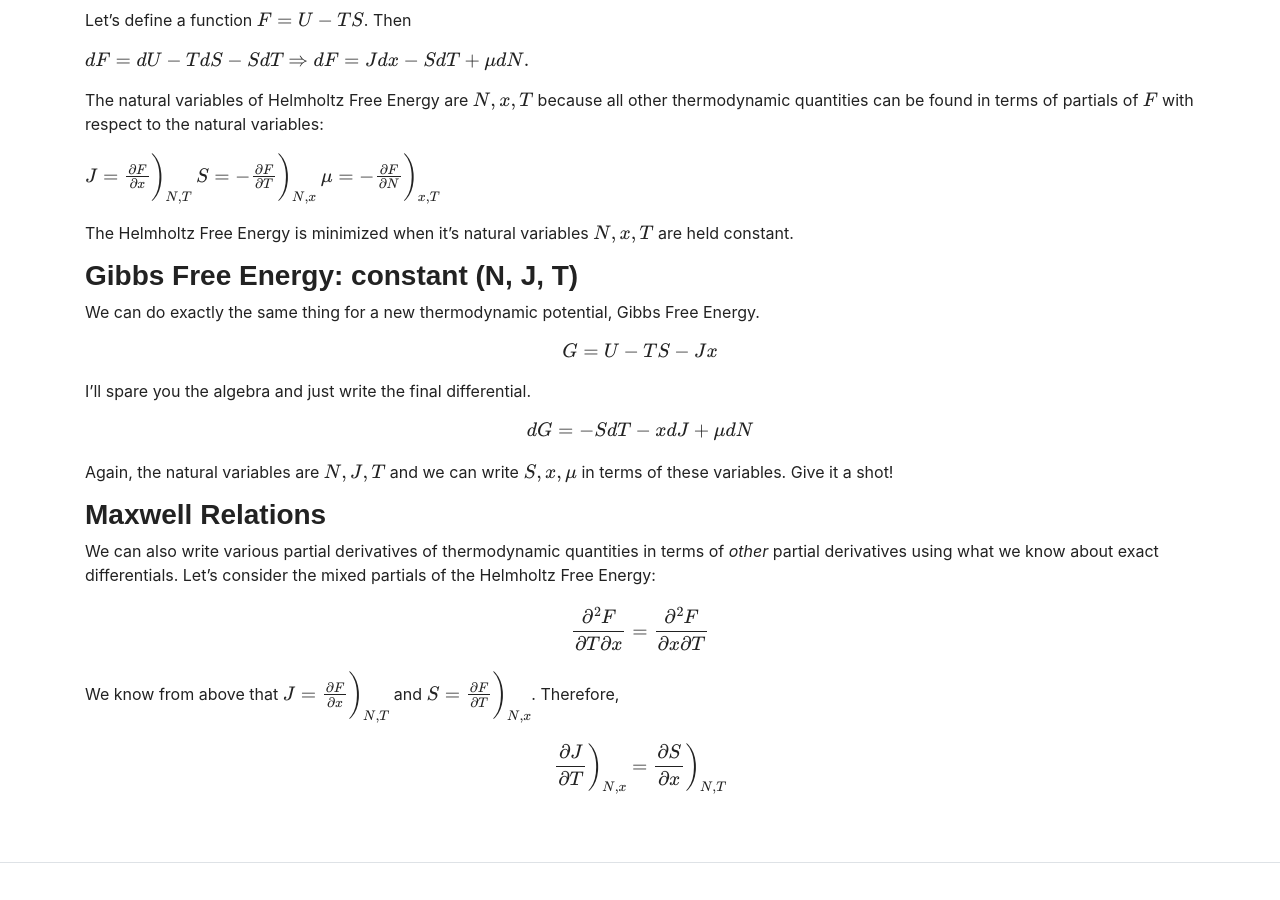
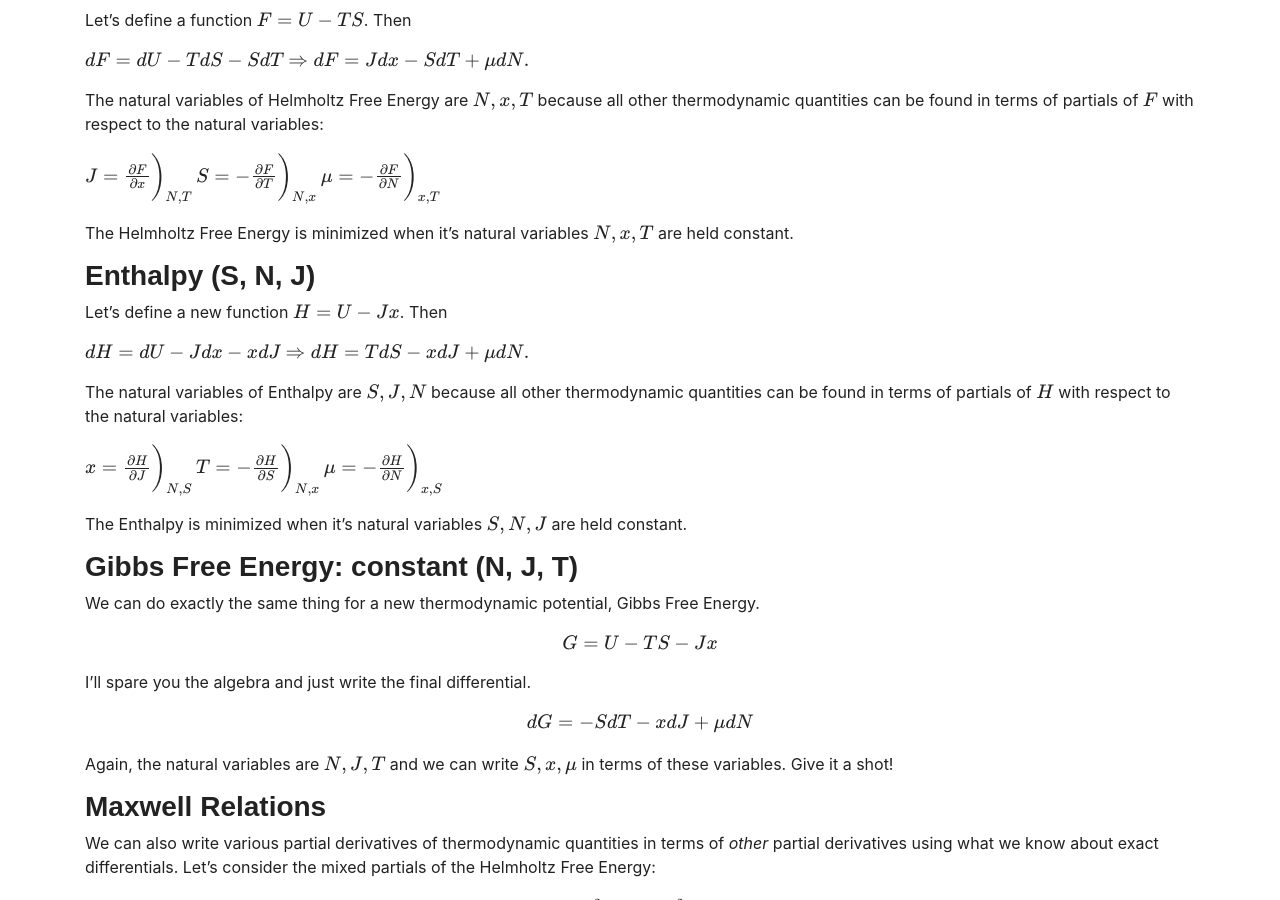
Before and after one commit to jmhays/biop-web, a Jekyll site: the page built from lectures/Lecture6.md, in a window 1280 px wide and 900 px high, scrolled down 914 px. Built offline with Jekyll 4.4.1, drawn with Linux system fonts in a browser that asks for light colours; some web fonts are replaced; formulas are drawn with MathJax 3.

Commit message:
Add enthalpy

```diff
--- a/lectures/Lecture6.md
+++ b/lectures/Lecture6.md
@@ -44,6 +44,21 @@ $$ \mu = -\frac{\partial F}{\partial N}\bigg)_{x, T}$$
 
 The Helmholtz Free Energy is minimized when it's natural variables $$N, x, T$$ are held constant.
 
+### Enthalpy (S, N, J)
+
+Let's define a new function $$H = U - Jx$$. Then
+
+$$dH = dU - Jdx - xdJ $$
+$$\Rightarrow dH = TdS - xdJ + \mu dN.$$
+
+The natural variables of Enthalpy are $$S, J, N$$ because all other thermodynamic quantities can be found in terms of partials of $$H$$ with respect to the natural variables:
+
+$$ x = \frac{\partial H}{\partial J}\bigg)_{N,S}$$
+$$ T = -\frac{\partial H}{\partial S}\bigg)_{N,x}$$
+$$ \mu = -\frac{\partial H}{\partial N}\bigg)_{x, S}$$
+
+The Enthalpy is minimized when it's natural variables $$S, N, J$$ are held constant.
+
 ### Gibbs Free Energy: constant (N, J, T)
 
 We can do exactly the same thing for a new thermodynamic potential, Gibbs Free Energy.
```
